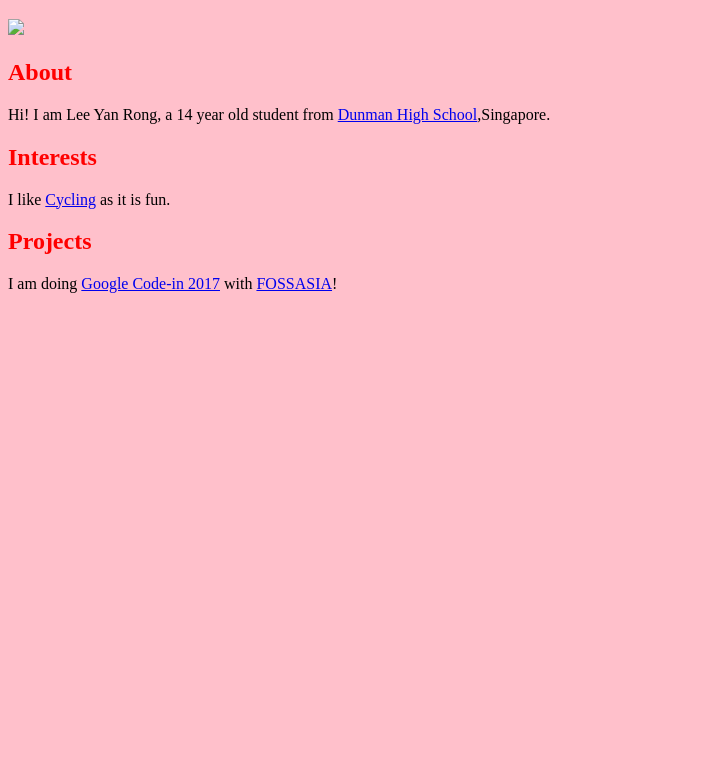
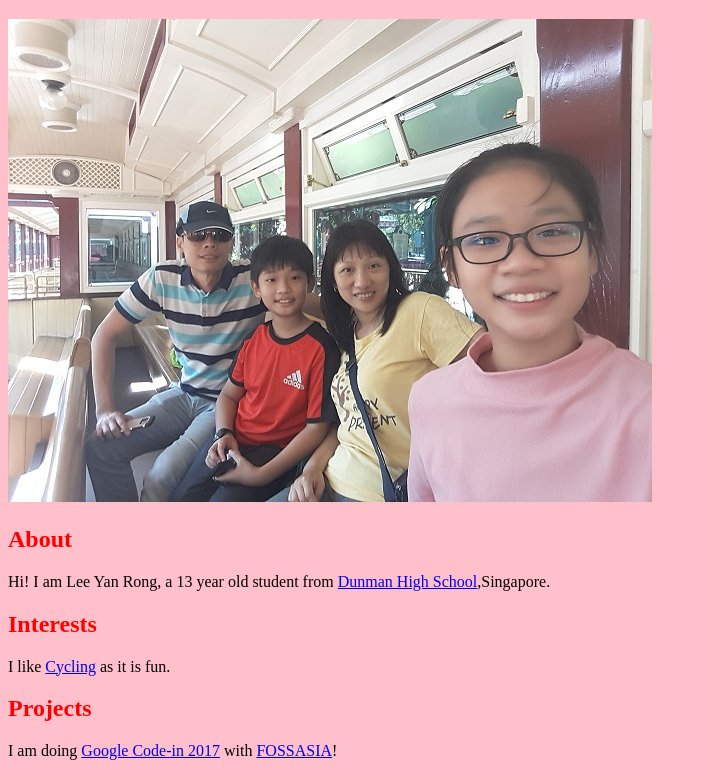
Before and after one commit to dhs17y2bleeyanrong/dhs17y2bleeyanrong.github.io, a plain HTML site: page index.html in a window 1280 px wide. Shown: the part 61-837 px from the top of the page, without its empty margins (0-707 px from the left). Before the commit the page ends 800 px from the top, so only its background shows below. Drawn offline with Linux system fonts and the light colour scheme.

Commit message:
Update index.html

```diff
--- a/index.html
+++ b/index.html
@@ -6,11 +6,12 @@
   </head>
   <body>
     <h1>Welcome to Lee Yan Rong's home on the web!</h1>
-    <img src="phto .jpg" />
+    <img src="photo.jpg" />
     <h2>About</h2>
-    <p>Hi! I am Lee Yan Rong, a 14 year old student from <a href="http://www.dunmanhigh.moe.edu.sg">Dunman High School</a>,Singapore.</P>
+    <p>Hi! I am Lee Yan Rong, a 13 year old student from <a href="http://www.dunmanhigh.moe.edu.sg">Dunman High School</a>,Singapore.</P>
     <h2>Interests</h2>
     <p>I like <a href="https://en.wikipedia.org/wiki/Cycling">Cycling</a> as it is fun.</p>
     <h2>Projects</h2>
     <P>I am doing <a href="http://codein.withgoogle.com">Google Code-in 2017</a> with <a href="http://fossasia.org">FOSSASIA</a>!</p>
     </body>
+</html>
```
